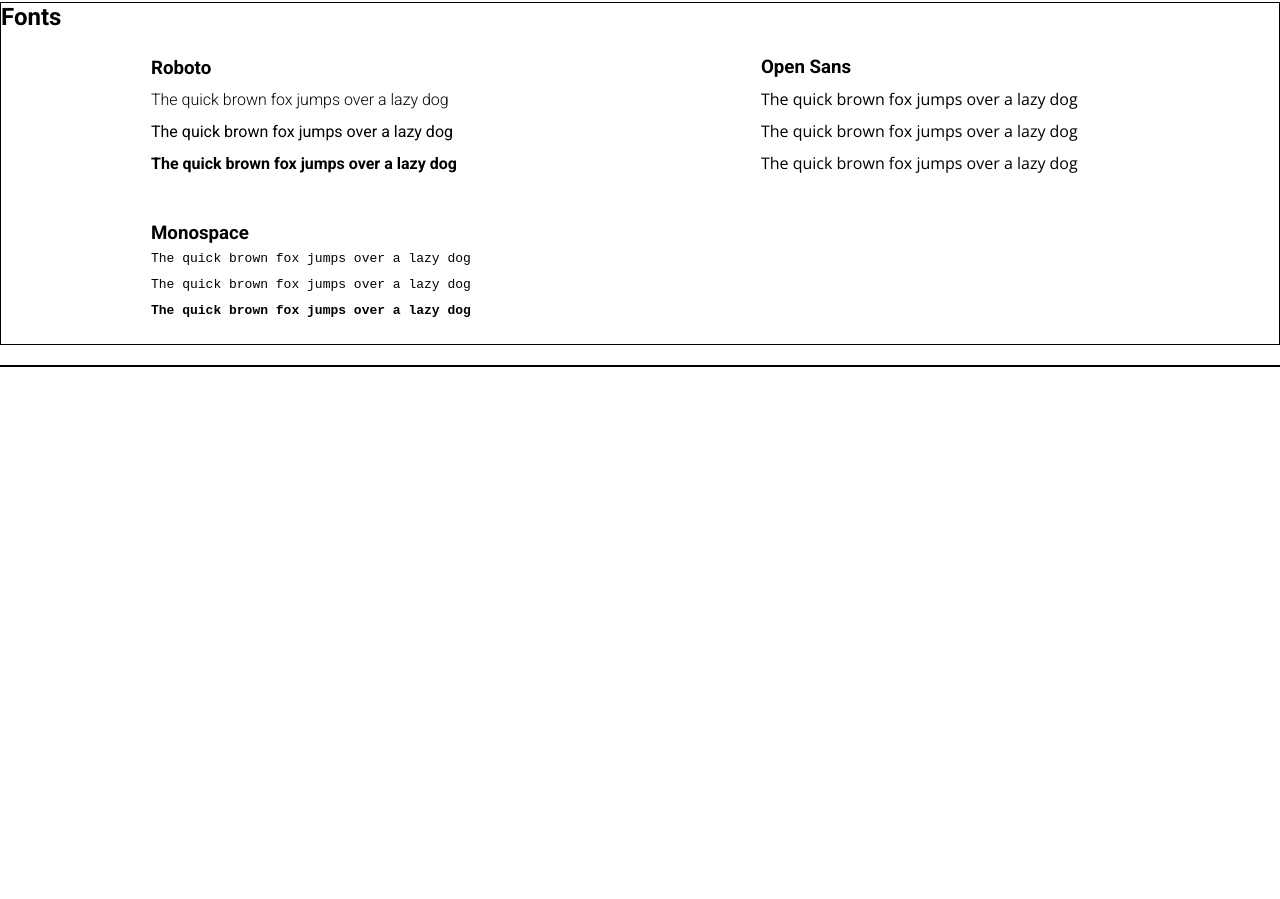
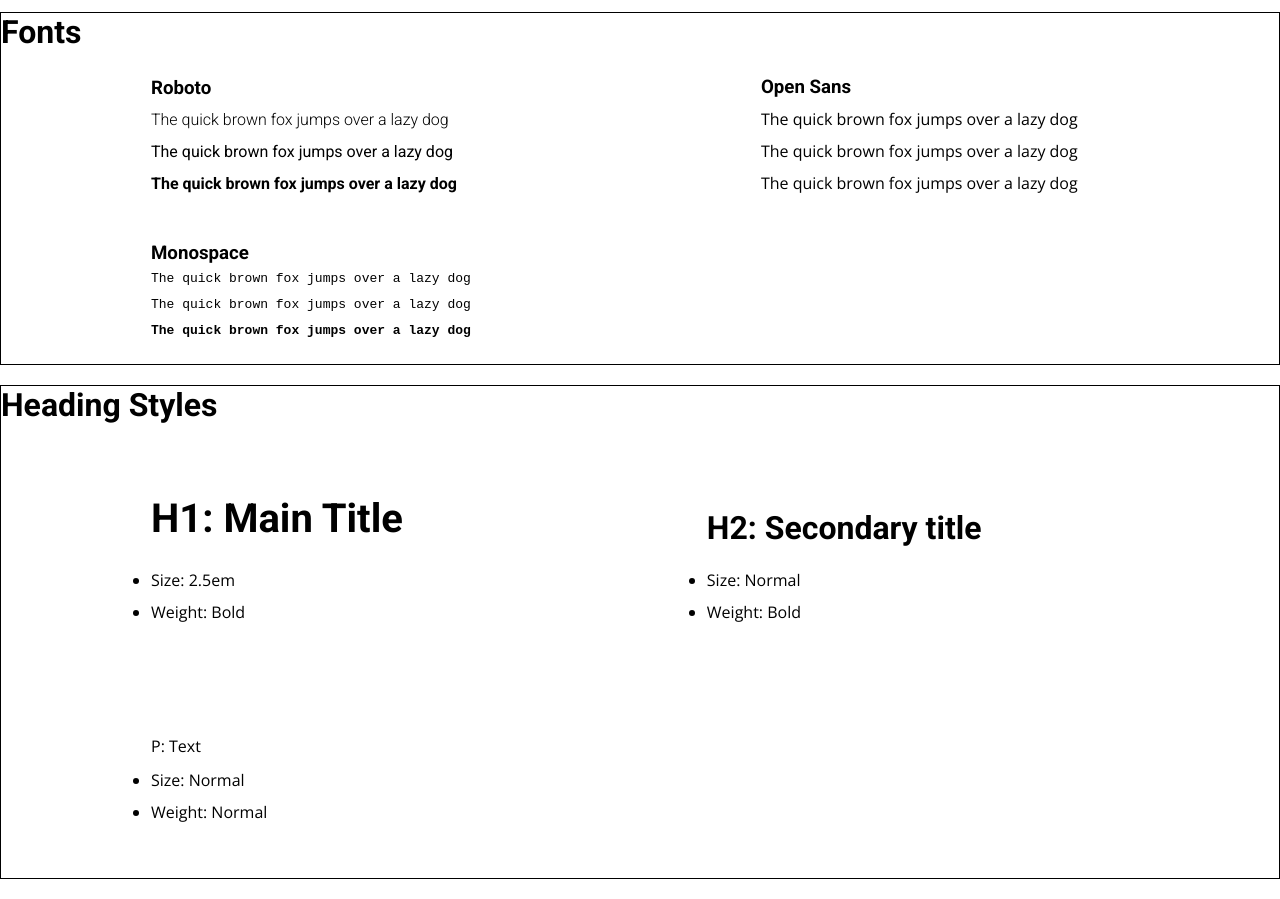
Before and after one commit to r3vert/website-design-system-codecademy, a website built with Vite: page index.html in a window 1280 px wide. Shown: the part 335-1234 px from the top of the page. Before the commit the page ends 800 px from the top, so only its background shows below. Built offline with nearby package versions, Linux system fonts and the light colour scheme.

Commit message:
Finished headings area

```diff
--- a/index.html
+++ b/index.html
@@ -52,7 +52,31 @@
       </div>
     </div>
     <div class="container">
+      <h2>Heading Styles</h2>
+      <div class="heading-box">
+        <h1 class="main-text">H1: Main Title</h1>
+        <ul>
+          <li>Size: 2.5em</li>
+          <li>Weight: Bold</li>
+        </ul>
 
+
+
+      </div>
+      <div class="heading-box">
+        <h2 class="main-text">H2: Secondary title</h2>
+        <ul>
+          <li>Size: Normal</li>
+          <li>Weight: Bold</li>
+        </ul>
+      </div>
+      <div class="heading-box">
+        <p class="main-text">P: Text</p>
+        <ul>
+          <li>Size: Normal</li>
+          <li>Weight: Normal</li>
+        </ul>
+      </div>
     </div>
   </body>
 </html>
--- a/style.css
+++ b/style.css
@@ -11,16 +11,25 @@
 h1 {
   font-family: "Roboto", sans-serif;
   font-size: 2.5em;
+  font-weight: 700;
 }
 
 h2 {
   font-family: "Roboto", sans-serif;
+  font-weight: 700;
+  font-size: 2em;
 }
 
 h3 {
   font-family: "Roboto", sans-serif;
 }
 
+p {
+  font-family: "Open Sans", sans-serif;
+}
+ul li {
+  font-family: "Open Sans", sans-serif;
+}
 /* Header Styles */
 header h1 {
   margin: 0 10px;
@@ -72,23 +81,7 @@
   margin: 20px 150px;
   line-height: 200%;
 }
-.font-box h3:after {
-  content: "";
-  position: absolute;
-  width: 100%;
-  transform: scaleX(0);
-  height: 2px;
-  bottom: 0;
-  left: 0;
-  background-color: #ffffff;
-  transform-origin: bottom right;
-  transition: transform 0.25s ease-out;
-}
 
-.font-box h3:hover:after {
-  transform: scaleX(1);
-  transform-origin: bottom left;
-}
 .heading-font {
   font-family: "Roboto";
 }
@@ -104,3 +97,12 @@
 .bold-text {
   font-weight: 700;
 }
+/* Heading Section */
+.heading-box {
+  display: inline-block;
+  margin: 50px 150px;
+  line-height: 200%;
+}
+.main-text {
+  line-height: 225%;
+}
```
